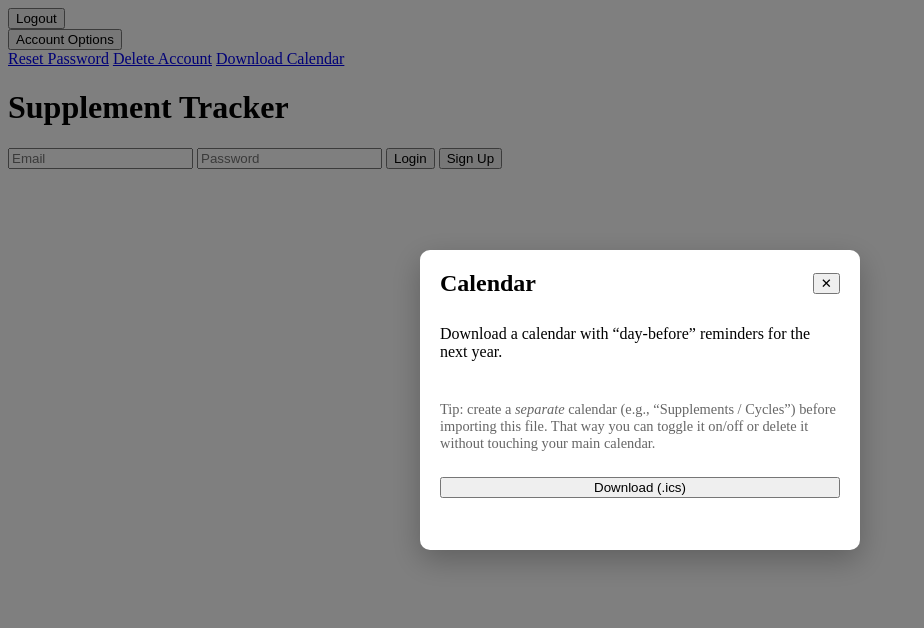
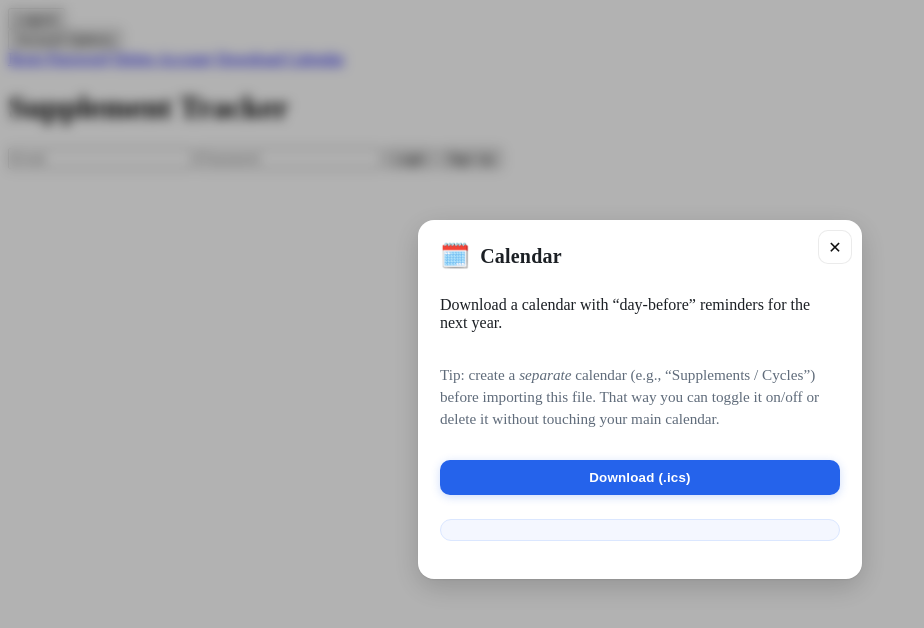
Before and after one commit to GaryB96/sup-test, a website with bundled scripts: page index.html in a window 1280 px wide. Both pictures are taken after a click on the link "Download Calendar". Shown: the whole page, without its empty margins (0-924 px from the left). Built offline with nearby package versions, Linux system fonts and the light colour scheme; no server answers.

Commit message:
visual changes

```diff
--- a/notifications.css
+++ b/notifications.css
@@ -11,3 +11,173 @@
 #notificationsModal .noty-actions { display:flex; gap:12px; justify-content:flex-end; margin-top:18px; }
 #notificationsModal .noty-row { display:grid; grid-template-columns:1fr; gap:10px; margin:12px 0; }
 #notificationsModal .muted { color:#666; font-size:0.9rem; }
+
+/* ===== Notifications Modal Polish ===== */
+
+/* Backdrop */
+#notificationsModal.modal {
+  position: fixed;
+  inset: 0;
+  display: flex;
+  align-items: center;
+  justify-content: center;
+  background: color-mix(in hsl, black 30%, transparent);
+  backdrop-filter: blur(6px);
+  -webkit-backdrop-filter: blur(6px);
+  z-index: 1000;
+}
+#notificationsModal.modal.hidden { display: none; }
+
+/* Card */
+#notificationsModal .modal-content {
+  position: relative;
+  width: min(680px, 92vw);
+  border-radius: 16px;
+  padding: 24px 22px;
+  box-shadow:
+    0 1px 2px rgba(0,0,0,.07),
+    0 8px 28px rgba(0,0,0,.18);
+  background: #fff;
+  color: #1b1f24;
+  animation: noty-modal-in .18s ease-out both;
+}
+
+@keyframes noty-modal-in {
+  from { opacity: 0; transform: translateY(8px) scale(.98); }
+  to   { opacity: 1; transform: translateY(0)   scale(1); }
+}
+
+/* Title row */
+#notificationsTitle {
+  display: flex;
+  align-items: center;
+  gap: 10px;
+  font-size: clamp(1.05rem, 1.8vw, 1.25rem);
+  font-weight: 700;
+  margin: 0 0 8px 0;
+  letter-spacing: .2px;
+}
+#notificationsTitle::before {
+  content: "🗓️";
+  font-size: 1.2em;
+  line-height: 1;
+}
+
+/* Top-right close (X) */
+#notificationsCloseBtn {
+  position: absolute;
+  top: 10px;
+  right: 10px;
+  height: 34px;
+  width: 34px;
+  display: grid;
+  place-items: center;
+  border: 1px solid rgba(0,0,0,.08);
+  border-radius: 10px;
+  background: #fff;
+  color: #111;
+  font-size: 16px;
+  cursor: pointer;
+}
+#notificationsCloseBtn:hover {
+  background: #f5f5f7;
+}
+
+/* Body text */
+#notificationsModal .muted {
+  color: #5f6b7a;
+  font-size: .95rem;
+  line-height: 1.45;
+  margin: 6px 0 14px 0;
+}
+
+/* The injected TIP block gets a subtle card look automatically */
+#ics-separate-calendar-tip {
+  background: #f4f7ff;
+  color: #334155;
+  border: 1px solid #dbe7ff;
+  padding: 10px 12px;
+  border-radius: 12px;
+  margin: 8px 0 14px 0;
+}
+
+/* Buttons */
+#notificationsIcsBtn,
+#notificationsCloseBtnBottom {
+  appearance: none;
+  border: none;
+  border-radius: 10px;
+  font-weight: 600;
+  letter-spacing: .2px;
+  padding: 10px 14px;
+  cursor: pointer;
+}
+
+/* Primary action */
+#notificationsIcsBtn {
+  background: #2563eb;        /* blue-600 */
+  color: #fff;
+  box-shadow: 0 2px 10px rgba(37,99,235,.22);
+}
+#notificationsIcsBtn:hover { background: #1d4ed8; } /* blue-700 */
+#notificationsIcsBtn:disabled {
+  opacity: .7;
+  cursor: progress;
+}
+
+/* Secondary action */
+#notificationsCloseBtnBottom {
+  background: #eef2f7;
+  color: #1f2937;
+  margin-left: 8px;
+}
+#notificationsCloseBtnBottom:hover {
+  background: #e6ebf2;
+}
+
+/* Space actions nicely if they’re on the same line */
+#notificationsIcsBtn + #notificationsCloseBtnBottom {
+  margin-left: 10px;
+}
+
+/* Layout: add a little separation above the action row */
+#notificationsIcsBtn,
+#notificationsCloseBtnBottom {
+  margin-top: 6px;
+}
+
+/* Dark mode */
+@media (prefers-color-scheme: dark) {
+  #notificationsModal.modal {
+    background: color-mix(in hsl, black 55%, transparent);
+    backdrop-filter: blur(6px);
+  }
+  #notificationsModal .modal-content {
+    background: #101317;
+    color: #e6e8eb;
+    box-shadow:
+      0 1px 2px rgba(0,0,0,.5),
+      0 10px 30px rgba(0,0,0,.7);
+    border: 1px solid rgba(255,255,255,.05);
+  }
+  #notificationsCloseBtn {
+    background: #0c0f13;
+    color: #e6e8eb;
+    border-color: rgba(255,255,255,.06);
+  }
+  #notificationsCloseBtn:hover { background: #12161c; }
+
+  #notificationsModal .muted { color: #9aa6b2; }
+
+  #ics-separate-calendar-tip {
+    background: #0f1729;
+    color: #e5edff;
+    border-color: #29334a;
+  }
+
+  #notificationsIcsBtn {
+    background: #3b82f6;        /* blue-500 */
+    box-shadow: 0 2px 10px rgba(59,130,246,.25);
+  }
+  #notificationsIcsBtn:hover { background: #2563eb; } /* blue-600 */
+}
--- a/style.css
+++ b/style.css
@@ -204,7 +204,7 @@ body:not(.logged-in) #accountActions { display: none; }
 }
 .logout-button { background: rgb(247,102,102); color:#fff; }
 .logout-button:hover { background:#b43636; }
-.profile-button { background: rgb(89,89,250); color:#fff; }
+.profile-button { background:#2196F3; color:#fff; }
 .profile-button:hover { background:#2c3aa0; }
 
 .dropdown { position: relative; display: inline-block; }
```
